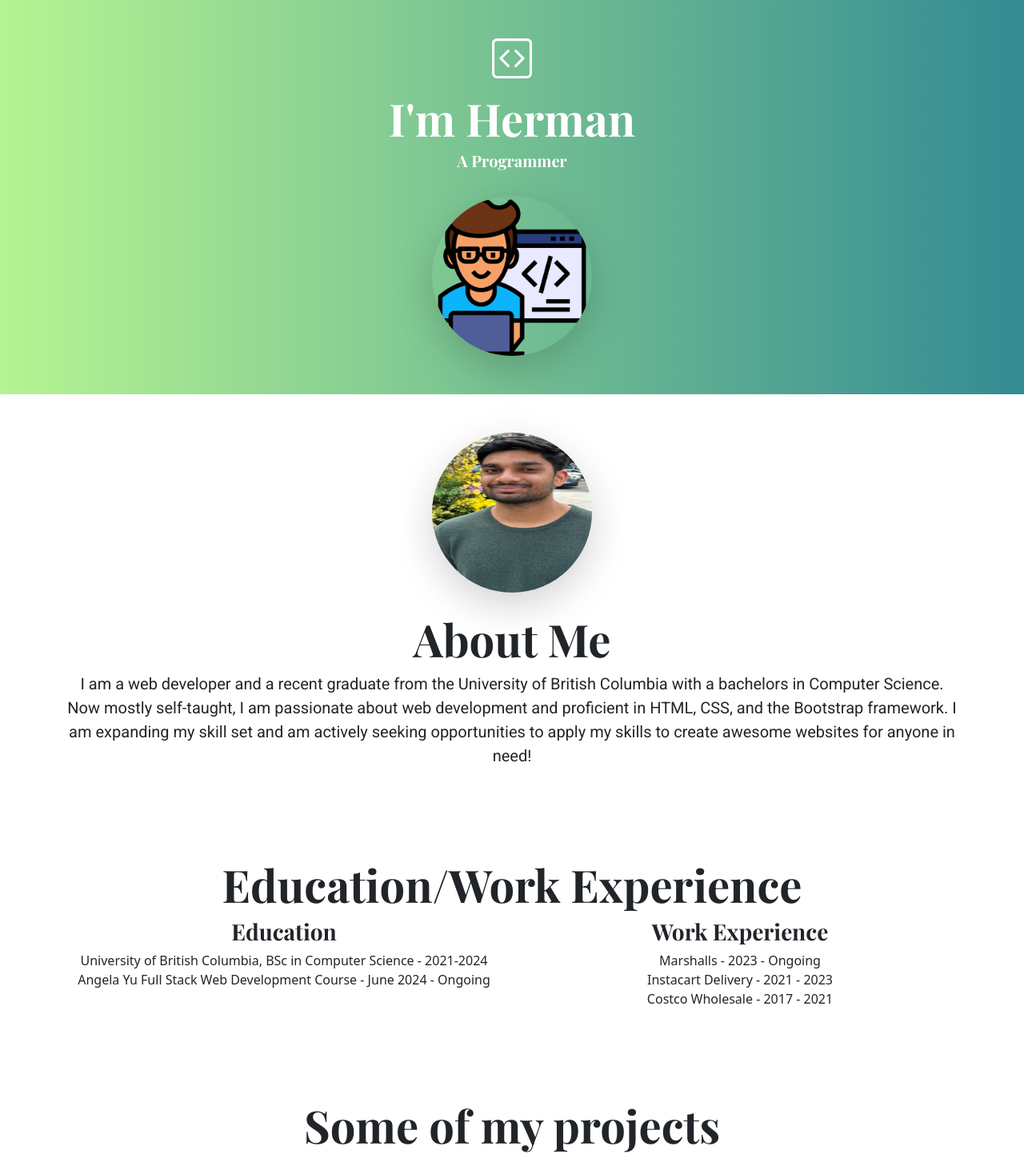
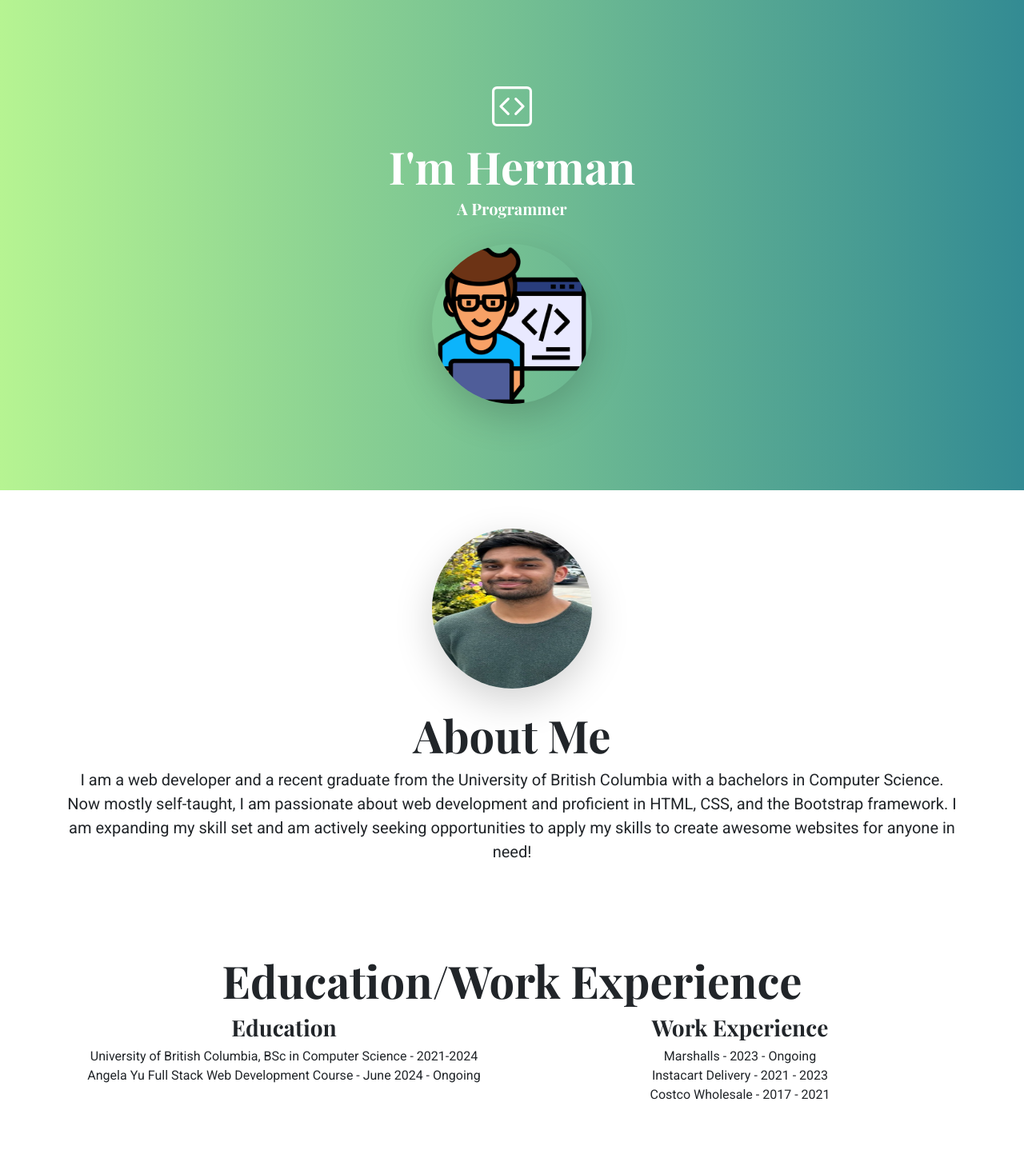
Before and after one commit to Herman-23/Herman-23-Personal-Portfolio-Capstone-2, a plain HTML site: page index.html in a window 1280 px wide. Shown: the top 1443 px of the page at 80% size. Drawn offline with nearby package versions, Linux system fonts and the light colour scheme.

Commit message:
Update style.css

```diff
--- a/style.css
+++ b/style.css
@@ -1,18 +1,13 @@
 .Part1 {
     background: linear-gradient(to right, rgb(182, 244, 146), rgb(51, 139, 147));
-    margin: 0;
-    height: 600px;
+    padding: 60px 0;
+    color: white;
 }
 
 .Herman {
     border-radius: 50%;
     height: 200px;
     width: 200px;
-}
-
-.ForDisplay {
-    display: grid;
-
 }
 
 html, body {
@@ -25,30 +20,33 @@ body {
     flex-direction: column;
 }
 
-.content {
-    flex: 1 0 auto;
+header, footer {
+    flex-shrink: 0;
 }
 
-footer {
-    flex-shrink: 0;
-    background: linear-gradient(to right, rgb(182, 244, 146), rgb(51, 139, 147));
-    width: 100%;
-}
-@media screen and (max-width: 600px) {
-    body {
-        background: linear-gradient(to right, rgb(182, 244, 146), rgb(51, 139, 147));
-    }
-
+section {
+    flex: 1 0 auto;
 }
 
 h1, h2, h3, h4, h5, h6 {
     font-family: 'Playfair Display', serif;
 }
 
-p {
+p, li {
     font-family: 'Roboto', sans-serif;
 }
 
 ul {
     list-style-type: none;
+    padding: 0;
 }
+
+footer {
+    background: linear-gradient(to right, rgb(182, 244, 146), rgb(51, 139, 147));
+}
+
+@media screen and (max-width: 600px) {
+    body {
+        background: linear-gradient(to right, rgb(182, 244, 146), rgb(51, 139, 147));
+    }
+}
```
